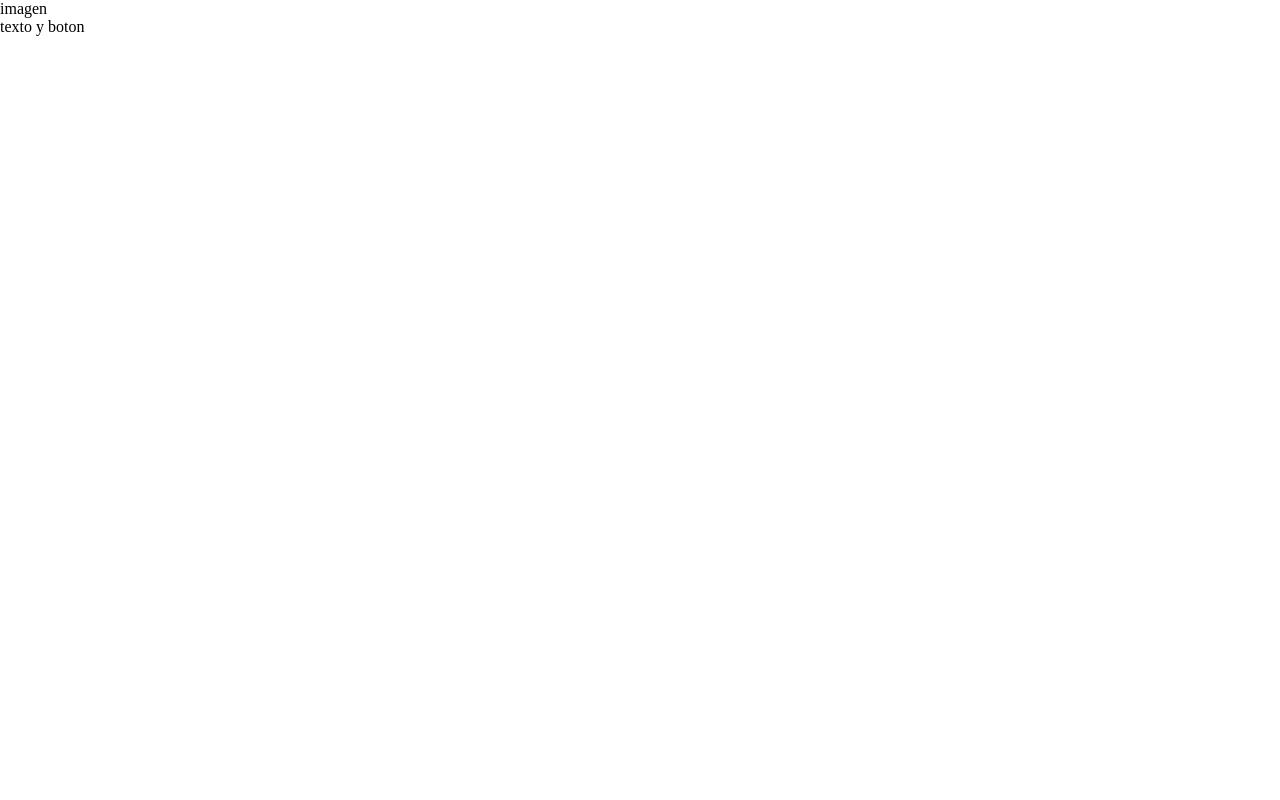
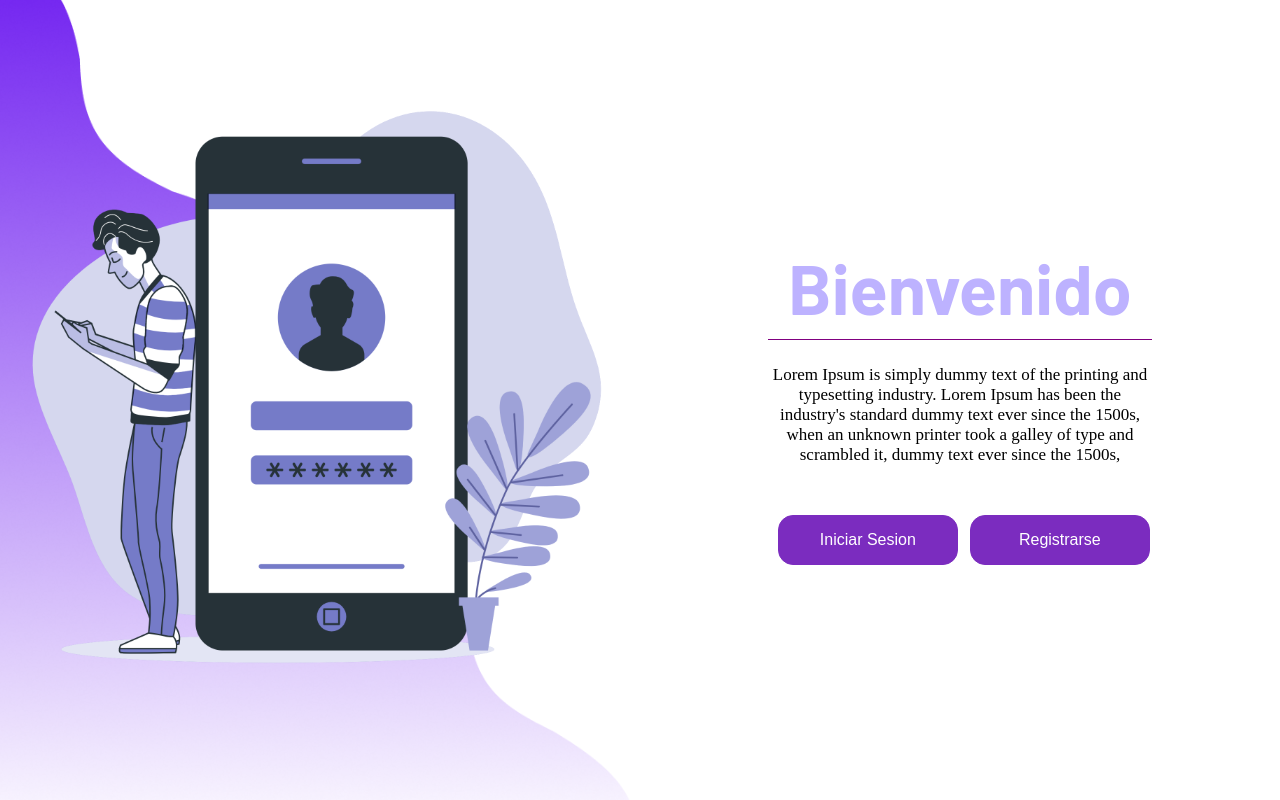
Before and after one commit to Felipesm27Math/prjreactmintic, a React (Create React App) app: page / in a window 1280 px wide. Built offline with nearby package versions, Linux system fonts and the light colour scheme.

Commit message:
creacion de pagina landing(home) con estilos

```diff
--- a/src/components/landing/Home.jsx
+++ b/src/components/landing/Home.jsx
@@ -1,13 +1,36 @@
 import React from 'react'
 import './homestyle.css'
+import imagen from '../../img/inicioSesion.png'
+import { Link } from 'react-router-dom'
 
 const Home = () => {
     return (
-        <div className="">
-           <div>imagen</div>
-           <div>texto y boton</div>
+        <div className="principal_box">
+           <div className="left_box">
+               <img src={imagen} alt="Landing"/>
+           </div>
+           <div className="right_box">
+               <div className="text_box">
+               <h3>Bienvenido</h3>
+               <p>Lorem Ipsum is simply dummy text of the printing and typesetting industry. Lorem Ipsum has been the industry's standard dummy text ever since the 1500s, when an unknown printer took a galley of type and scrambled it, dummy text ever since the 1500s,</p>
+               </div>
+               <div className="buton_box">
+                    <Buton name="Iniciar Sesion" rute="/login"/>
+                    <Buton name="Registrarse" rute="/login"/>
+               </div>
+
+
+           </div>
         </div>
     )
 }
 
+const Buton = ({name, rute})=>{
+    return(
+        <Link to={rute}>
+        <button className="buton">{name}</button>
+        </Link>
+    )
+}
+
 export default Home
--- a/src/components/landing/homestyle.css
+++ b/src/components/landing/homestyle.css
@@ -0,0 +1,80 @@
+@import url('https://fonts.googleapis.com/css2?family=Barlow:wght@700&display=swap');
+:root{
+    --color-morado: #7b2cbf;
+    --color-morado-claro: #bdb2ff;
+}
+.principal_box{
+    display: flex;
+    height: 100vh;
+}
+
+.left_box, .right_box{
+    width: 50%;
+}
+
+.left_box{
+    background-image: url('../../img/wave.png');
+    background-repeat: no-repeat;
+    background-size: cover;
+    background-position: center;
+    display: flex;
+    justify-content: center;
+    align-items: center;
+}
+
+.left_box img{
+
+    width:700px;
+    height: auto;
+
+}
+
+.right_box{
+    display: flex;
+    flex-direction: column;
+    justify-content: center;
+    align-items: center;
+}
+
+
+.text_box{
+    width: 60%;
+    height: 35%;
+    text-align: center;
+}
+
+.text_box h3{
+    font-size: 70px;
+    font-family: 'Barlow', sans-serif;
+    color: var(--color-morado-claro);
+    margin-bottom: 25px;
+    border-bottom: 1px purple solid ;
+    padding: 10px;
+}
+
+.text_box p{
+    font-size: 17px;
+}
+
+.buton_box{
+    display: flex;
+    justify-content: space-around;
+    width: 60%;
+}
+.buton{
+    width: 180px;
+    height: 50px;
+    border-radius: 15px;
+    background-color: var(--color-morado);
+    border: 1px solid var(--color-morado);
+    font-size: 16px;
+    font-weight: 300;
+    color: white;
+}
+
+.buton:hover{
+    background-color: transparent;
+    border: 3px solid var(--color-morado);
+    color: var(--color-morado);
+    cursor: pointer;
+}
```
Also changed, not shown: src/img/inicioSesion.png (added), src/img/wave.png (added).
